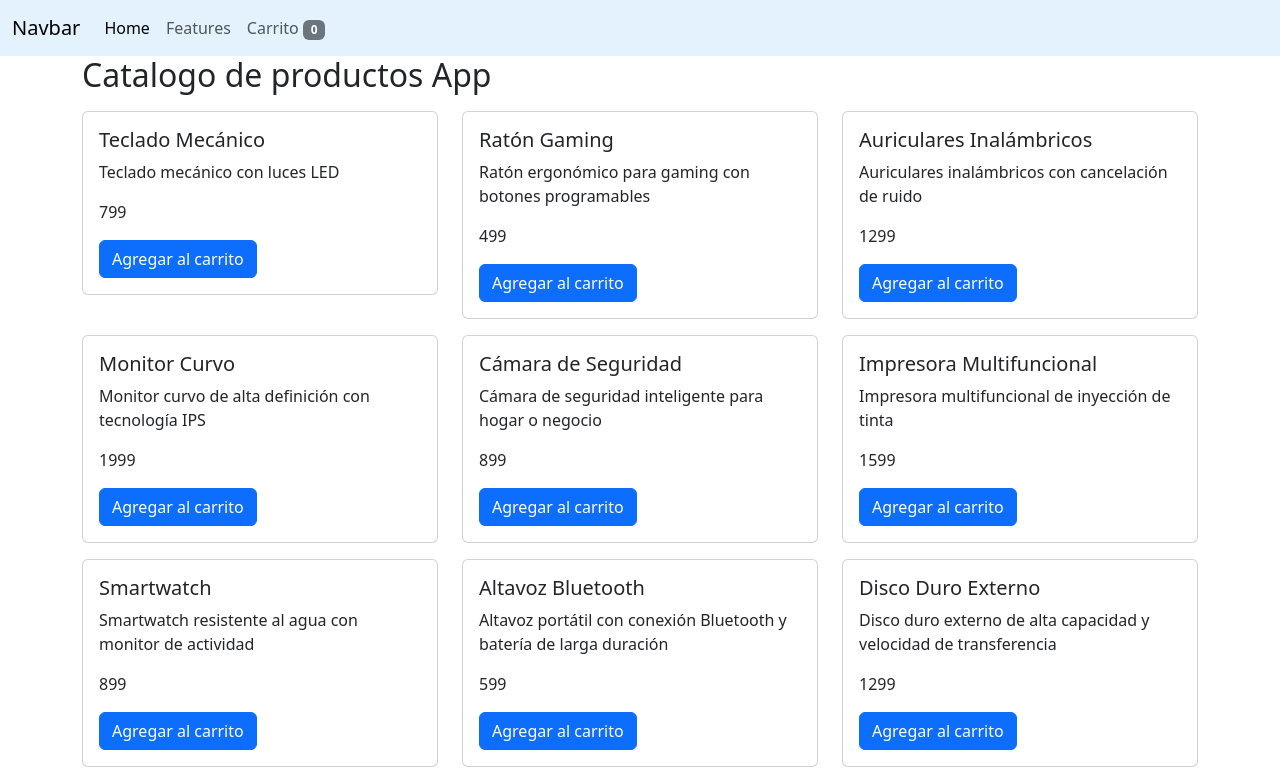
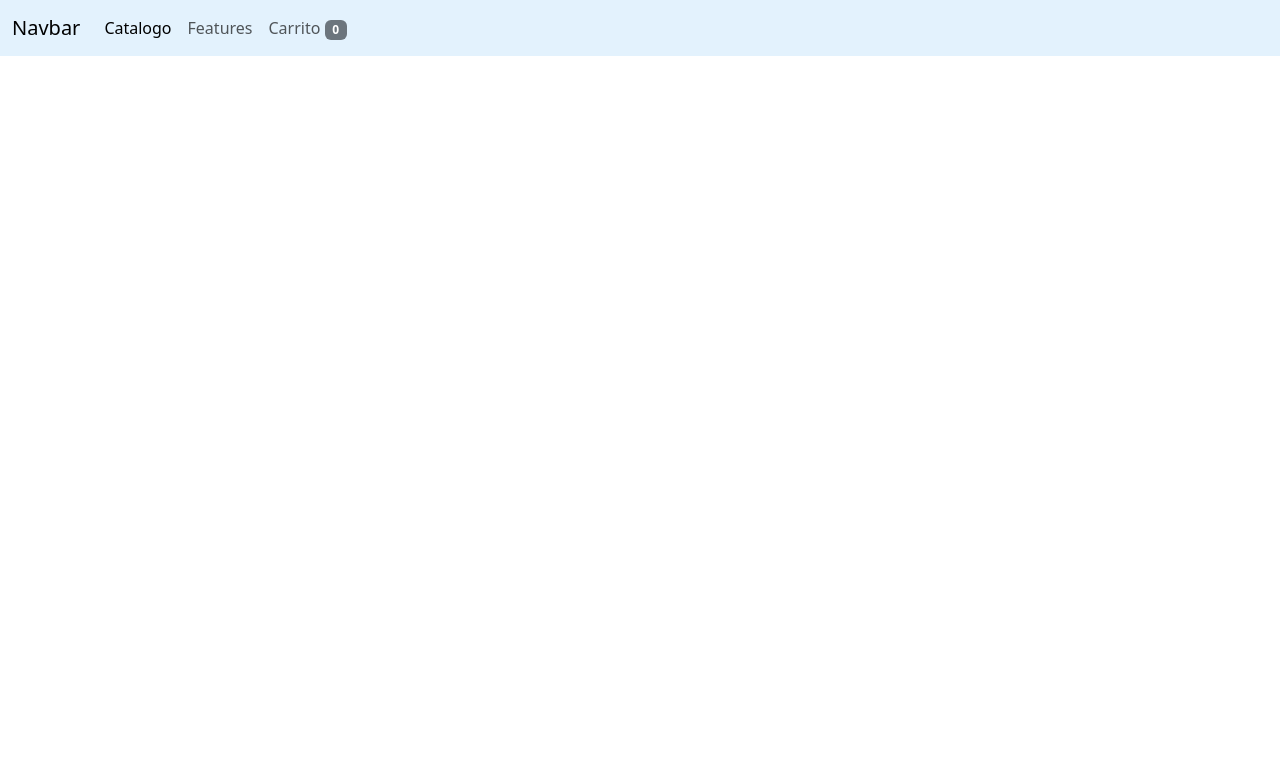
Before and after one commit to Davids-Berz/web_v20, an Angular app: page / in a window 1280 px wide. Shown: the top 781 px of the page. Built offline with nearby package versions, Linux system fonts and the light colour scheme.

Commit message:
agregando ruta Catalogo + [state] products

```diff
--- a/src/app/app.routes.ts
+++ b/src/app/app.routes.ts
@@ -1,6 +1,8 @@
 import { Routes } from '@angular/router';
 import {CartComponent} from "./components/cart/cart.component";
+import {CatalogoComponent} from "./components/catalogo/catalogo.component";
 
 export const routes: Routes = [
   {path: 'cart', component: CartComponent},
+  {path: 'catalogo', component: CatalogoComponent},
 ];
--- a/src/app/components/cart/cart-app.component.html
+++ b/src/app/components/cart/cart-app.component.html
@@ -1,10 +1,9 @@
-<app-nav [items]="items" [total]="total"/>
+<app-nav [items]="items"
+         [total]="total"
+         [products]="products" />
 <div class="container">
-  <h2>Catalogo de productos App</h2>
   <div class="row">
-    <div>
-      <catalogo [products]="products" (productEventEmitter)="onAddCart($event)"/>
-    </div>
+
 
     <router-outlet></router-outlet>
   </div>
--- a/src/app/components/catalogo/catalogo.component.html
+++ b/src/app/components/catalogo/catalogo.component.html
@@ -1,3 +1,5 @@
+<h2>Catalogo de productos App</h2>
+
 <div class="row">
   @for (product of products; track $index) {
       <div product-card [product]="product"
--- a/src/app/components/catalogo/catalogo.component.ts
+++ b/src/app/components/catalogo/catalogo.component.ts
@@ -1,6 +1,7 @@
 import {Component, EventEmitter, Input, Output} from '@angular/core';
 import {Product} from "../../models/product";
 import {ProductCardComponent} from "../product-card/product-card.component";
+import {Router} from "@angular/router";
 
 @Component({
   selector: 'catalogo',
@@ -13,8 +14,12 @@ import {ProductCardComponent} from "../product-card/product-card.component";
 })
 export class CatalogoComponent {
 
-  @Input() products!: Product[];
-  @Output() productEventEmitter = new EventEmitter;
+   products!: Product[];
+  productEventEmitter = new EventEmitter;
+
+  constructor(private router: Router) {
+    this.products = this.router.getCurrentNavigation()?.extras.state!['products'];
+  }
 
   onAddCart(product: Product) {
     this.productEventEmitter.emit(product);
--- a/src/app/components/nav/nav.component.html
+++ b/src/app/components/nav/nav.component.html
@@ -8,7 +8,12 @@
     <div class="collapse navbar-collapse" id="navbarNavDropdown">
       <ul class="navbar-nav">
         <li class="nav-item">
-          <a class="nav-link active" aria-current="page" href="#">Home</a>
+          <a
+            [routerLink]="['/catalogo']"
+            [state]="{products}"
+            class="nav-link active"
+            aria-current="page"
+            href="#">Catalogo</a>
         </li>
         <li class="nav-item">
           <a class="nav-link" href="#">Features</a>
--- a/src/app/components/nav/nav.component.ts
+++ b/src/app/components/nav/nav.component.ts
@@ -1,6 +1,7 @@
 import {Component, Input} from '@angular/core';
 import {CartItem} from "../../models/cartItem";
 import {RouterModule} from "@angular/router";
+import {Product} from "../../models/product";
 
 @Component({
   selector: 'app-nav',
@@ -13,5 +14,6 @@ export class NavComponent {
 
   @Input() items: CartItem[] = [];
   @Input() total: number = 0;
+  @Input() products: Product [] = [];
 
 }
```
